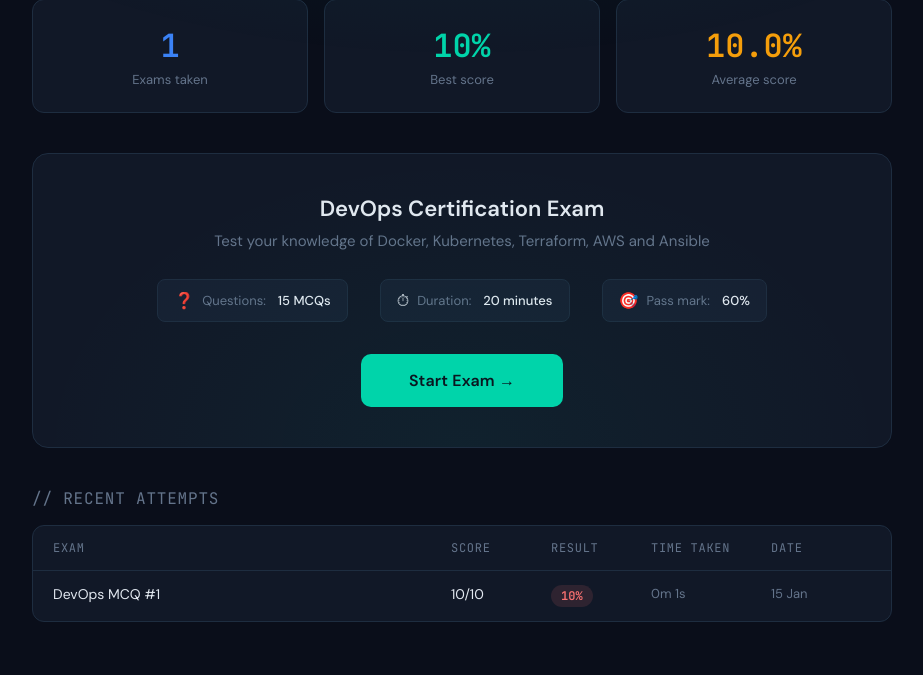
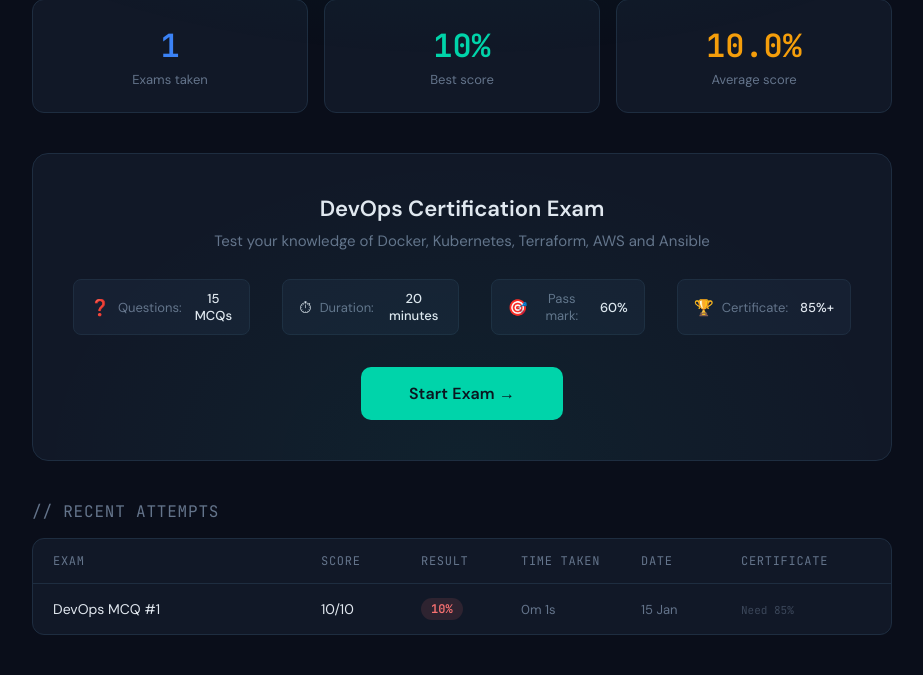
Before and after one commit to Vikasghandge/devops-exam-website, a Flask app: page /dashboard in a window 1280 px wide. Shown: the part 237-912 px from the top of the page, without its empty margins (178-1101 px from the left). Before the commit the page ends 859 px from the top, so only its background shows below. Run offline with Flask 3, Linux system fonts and the light colour scheme; a user stored in the database is signed in; tables that the repository leaves empty hold one stand-in row (values such as "Sample post"); data that the repository does not hold is empty.

Commit message:
Update dashboard.html

```diff
--- a/app/templates/dashboard.html
+++ b/app/templates/dashboard.html
@@ -44,20 +44,52 @@
   .history-section{animation:fadeUp 0.8s ease;}
   .history-section h3{font-size:16px;font-weight:500;color:var(--muted);font-family:var(--mono);letter-spacing:0.05em;margin-bottom:16px;}
   .history-table{background:var(--surface);border:1px solid var(--border);border-radius:12px;overflow:hidden;}
-  .table-head{display:grid;grid-template-columns:1fr 100px 100px 120px 100px;padding:14px 20px;border-bottom:1px solid var(--border);font-size:12px;font-family:var(--mono);color:var(--muted);text-transform:uppercase;letter-spacing:0.06em;}
-  .table-row{display:grid;grid-template-columns:1fr 100px 100px 120px 100px;padding:14px 20px;border-bottom:1px solid rgba(30,45,64,0.5);font-size:14px;transition:background 0.15s;}
+
+  /* ── Updated table columns to include certificate column ── */
+  .table-head{display:grid;grid-template-columns:1fr 100px 100px 120px 100px 130px;padding:14px 20px;border-bottom:1px solid var(--border);font-size:12px;font-family:var(--mono);color:var(--muted);text-transform:uppercase;letter-spacing:0.06em;}
+  .table-row{display:grid;grid-template-columns:1fr 100px 100px 120px 100px 130px;padding:14px 20px;border-bottom:1px solid rgba(30,45,64,0.5);font-size:14px;transition:background 0.15s;align-items:center;}
   .table-row:hover{background:var(--surface2);}
   .table-row:last-child{border-bottom:none;}
+
   .score-badge{display:inline-block;padding:3px 10px;border-radius:20px;font-size:12px;font-weight:600;font-family:var(--mono);}
   .pass{background:rgba(0,212,170,0.12);color:var(--accent);}
   .fail{background:rgba(248,113,113,0.12);color:#f87171;}
   .avg{background:rgba(245,158,11,0.12);color:#f59e0b;}
   .empty{padding:40px;text-align:center;color:var(--muted);font-size:14px;}
+
+  /* ── Certificate button ── */
+  .cert-mini-btn{
+    text-decoration:none;
+    background:linear-gradient(135deg,rgba(212,175,55,0.15),rgba(212,175,55,0.08));
+    border:1px solid rgba(212,175,55,0.4);
+    color:#d4af37;
+    font-family:var(--mono);
+    font-size:11px;
+    font-weight:600;
+    padding:6px 12px;
+    border-radius:8px;
+    letter-spacing:0.05em;
+    transition:all .2s;
+    white-space:nowrap;
+    display:inline-block;
+  }
+  .cert-mini-btn:hover{
+    background:rgba(212,175,55,0.22);
+    box-shadow:0 4px 16px rgba(212,175,55,0.2);
+    transform:translateY(-1px);
+  }
+  .no-cert{
+    font-size:11px;
+    color:var(--muted);
+    font-family:var(--mono);
+    opacity:0.5;
+  }
+
   @media(max-width:600px){
     nav{padding:16px 20px;}
     .stats-grid{grid-template-columns:1fr;}
     .exam-info{flex-direction:column;align-items:center;gap:12px;}
-    .table-head,.table-row{grid-template-columns:1fr 80px 80px;}
+    .table-head,.table-row{grid-template-columns:1fr 80px 80px 100px;}
     .th-time,.td-time,.th-date,.td-date{display:none;}
   }
 </style>
@@ -117,6 +149,11 @@
         <span class="chip-label">Pass mark:</span>
         <span class="chip-val">60%</span>
       </div>
+      <div class="info-chip">
+        <span class="chip-icon">🏆</span>
+        <span class="chip-label">Certificate:</span>
+        <span class="chip-val">85%+</span>
+      </div>
     </div>
     <a href="/start-exam" class="btn-start">Start Exam &rarr;</a>
   </div>
@@ -131,6 +168,7 @@
         <span>Result</span>
         <span class="th-time">Time taken</span>
         <span class="th-date">Date</span>
+        <span>Certificate</span>
       </div>
       {% for h in history %}
       <div class="table-row">
@@ -147,6 +185,15 @@
         <span class="td-date" style="color:var(--muted);font-size:13px;">
           {{ h.taken_at.strftime('%d %b') if h.taken_at else '—' }}
         </span>
+        <!-- ── Certificate column ── -->
+        <span>
+          {% if h.percentage >= 85 %}
+          <a href="/certificate?score={{ h.score }}&total={{ h.total }}&percentage={{ h.percentage|int }}&time_taken={{ h.time_taken or 0 }}"
+             class="cert-mini-btn">🏆 Certificate</a>
+          {% else %}
+          <span class="no-cert">Need 85%</span>
+          {% endif %}
+        </span>
       </div>
       {% endfor %}
       {% else %}
@@ -154,6 +201,7 @@
       {% endif %}
     </div>
   </div>
+
 </div>
 </body>
 </html>
```
